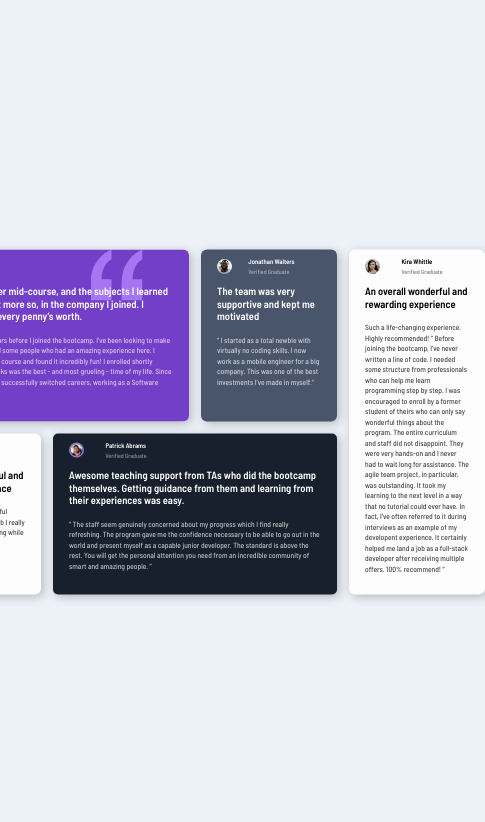
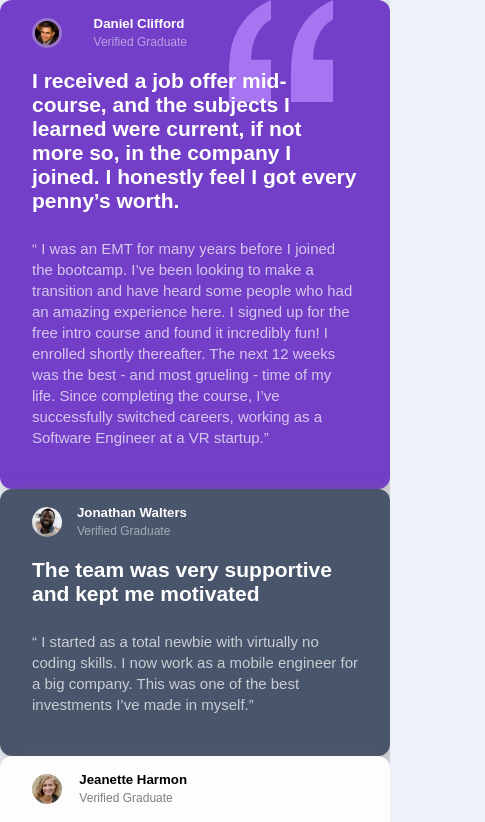
Before and after one commit to MahamJabbar/Testimonial-Grid-Section, a plain HTML site: page index.html in a window 390 px wide. Shown: the top 822 px of the page, 485 px wide, since content can reach past the window. Drawn offline with Linux system fonts and the light colour scheme.

Commit message:
Update style.css

```diff
--- a/style.css
+++ b/style.css
@@ -1,29 +1,35 @@
-@import url('https://fonts.googleapis.com/css2?family=Barlow+Semi+Condensed:wght@500;600&display=swap');
-*{
+* {
+  padding: 0;
   margin: 0;
-    padding: 0;
   box-sizing: border-box;
 }
-body{
+html {
+  overflow-x: hidden;
+}
+body {
+  width: 100vw;
+  min-height: 100vh;
+  display: flex;
+  justify-content: center;
+  align-items: center;
   background-color: #EDF2F8;
   font-family: 'Barlow Semi Condensed', sans-serif;
 }
-.mj-main-container{
+.grid-container {
+  max-width: 1200px;
   width: 100%;
-    min-height: 100vh;
-    background: #EDF2F8;
-    display: flex;
-    align-items: center;
-    justify-content: center;
+  margin: 0 auto;
+  display: grid;
+  grid-template-columns: repeat(4, 1fr);
+  grid-template-rows: repeat(2, 0.5fr);
+  grid-column-gap: 20px;
+  grid-row-gap: 20px;
+  padding: 40px;
+  align-content: center;
+  justify-items: center;
 }
-.mj-inner-container{
-    margin: 16px;
-    display: grid;
-    gap: 24px;
-    grid-template-columns: repeat(4,17rem);
-
-}
-.mj-grid-template-A{
+.mj-grid-template-A {
+  grid-column: span 2;
   background-color: #733FC8;
   border-radius: 12px;
   color: hsl(0, 0%, 100%);
@@ -32,8 +38,42 @@ body{
   background-image: url(bg-pattern-quotation.svg);
   background-repeat: no-repeat;
   background-position: 80% 0%;
-    grid-column: 1/3;
-    grid-row: 1/2;
+}
+.mj-img-A img{
+  border-radius: 50%;
+  border: 3px solid #9875C8;
+  width: 100%;
+}
+.mj-img-A,.mj-img-B,.mj-img-C,.mj-img-D,.mj-img-E{
+    width: 30px;
+}
+.mj-grid-template-B{
+  background-color: #49556B;
+  border-radius: 12px;
+  color:  hsl(0, 0%, 100%);
+  padding: 16px 32px;
+  box-shadow: 5px 5px 20px #6d6b6b6b;
+}
+.mj-grid-template-C {
+  grid-row: span 2;
+  background-color: #FDFDFD;
+  border-radius: 12px;
+  padding: 16px 32px;
+  box-shadow: 5px 5px 20px #6d6b6b6b;
+}
+.mj-grid-template-D{
+  background-color: #FDFDFD;
+  border-radius: 12px;
+  padding: 16px 32px;
+  box-shadow: 5px 5px 20px #6d6b6b6b;
+}
+.mj-grid-template-E {
+  grid-column: span 2;
+  background-color: #18202D;
+  border-radius: 10px;
+  color:  hsl(0, 0%, 100%);
+  padding: 16px 32px;
+  box-shadow: 5px 5px 20px #6d6b6b6b;
 }
 .mj-template-A-user-id,.mj-template-B-user-id,.mj-template-C-user-id,.mj-template-D-user-id,.mj-template-E-user-id{
   display: flex;
@@ -64,43 +104,9 @@ body{
   border: 3px solid #9875C8;
   width: 100%;
 }
-.mj-grid-template-B{
-    background-color: #49556B;
-    border-radius: 12px;
-    color:  hsl(0, 0%, 100%);
-    padding: 16px 32px;
-    grid-column: 3/4;
-    grid-row: 1/2;
-    box-shadow: 5px 5px 20px #6d6b6b6b;
-}
 .mj-img-B img,.mj-img-C img,.mj-img-D img,.mj-img-E img{
   border-radius: 50%;
   width: 100%;
-}
-.mj-grid-template-C{
-    background-color: #FDFDFD;
-    border-radius: 12px;
-    padding: 16px 32px;
-    grid-column: 4/5;
-    grid-row: 1/3;
-    box-shadow: 5px 5px 20px #6d6b6b6b;
-}
-.mj-grid-template-D{
-    background-color: #FDFDFD;
-    border-radius: 12px;
-    padding: 16px 32px;
-    grid-column: 1/2;
-    grid-row: 2/3;
-    box-shadow: 5px 5px 20px #6d6b6b6b;
-}
-.mj-grid-template-E{
-    background-color: #18202D;
-    border-radius: 10px;
-    color:  hsl(0, 0%, 100%);
-    padding: 16px 32px;
-    grid-column: 2/4;
-    grid-row: 2/3;
-    box-shadow: 5px 5px 20px #6d6b6b6b;
 }
 .mj-img-E img{
   border-radius: 50%;
@@ -110,31 +116,44 @@ body{
 .mobile{
   display: none;
 }
-@media screen and (max-width:1440px){
-    .mj-inner-container{
-        transform: scale(0.7);
+@media (max-width: 755px) {
+  .grid-container {
+    grid-template-columns: repeat(3, 1fr);
+    grid-template-rows: repeat(3, 0.5fr);
+  }
+  .mj-grid-template-D {
+    grid-column: span 2;
   }
 }
-@media screen and (max-width:800px){
-    .mj-inner-container{
-        transform: scale(0.6);
+@media (max-width: 555px) {
+  .grid-container {
+    grid-template-columns: repeat(2, 1fr);
+    grid-template-rows: repeat(4, 0.5fr);
+  }
+  .mj-grid-template-D {
+    grid-column: span 2;
+  }
+  .mj-grid-template-B {
+    grid-row: span 2;
   }
 }
-@media screen and (max-width:600px){
-    .mj-inner-container{
-        transform: scale(0.5);
+@media (max-width: 415px) {
+  .grid-container {
+    grid-template-columns: repeat(1, 1fr);
+    grid-template-rows: repeat(5, 0.5fr);
   }
+  .mj-grid-template-A,
+  .mj-grid-template-B,
+  .mobile,
+  .mj-grid-template-D,
+  .mj-grid-template-E {
+    grid-row: span 1;
+    grid-column: span 1;
   }
-@media screen and (max-width:375px){
-    .mj-inner-container{
-        display: flex;
-		flex-direction: column;
-        justify-content: center;
+  .mj-grid-template-C{
+    display: none;
   }
   .mobile{
     display: block;
   }
-    .desktop{
-        display: none;
 }
-}
```
Lines whose indentation alone changed are shown as unchanged.
